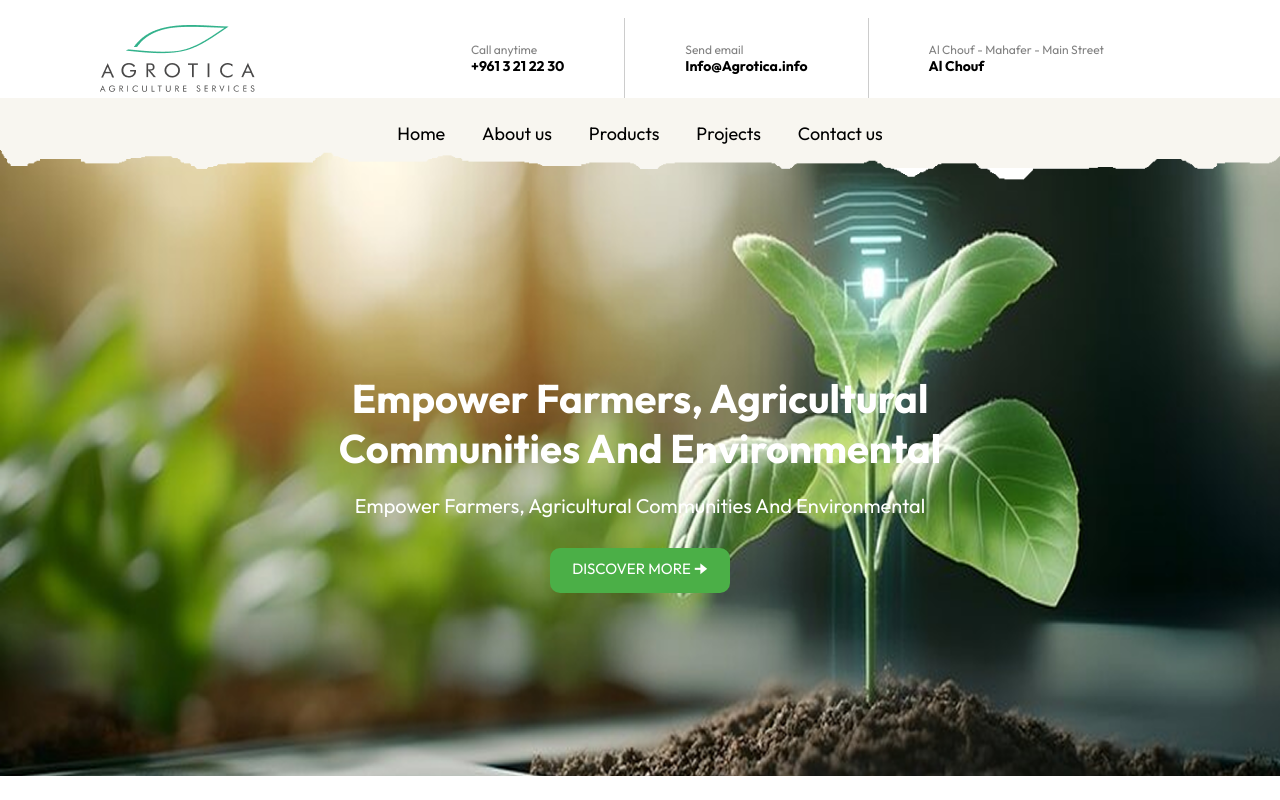
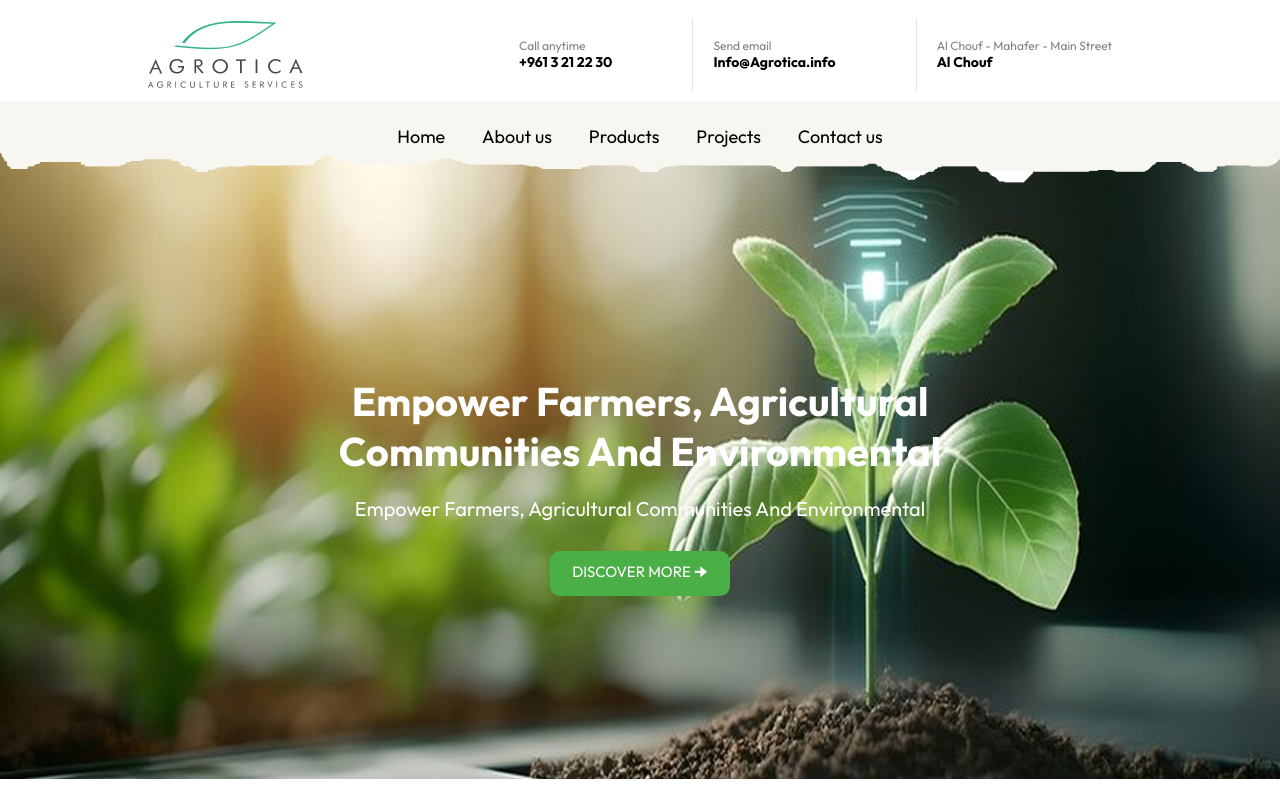
Before and after one commit to Chris-A-75/agrotica-home-page, a JavaScript app: page / in a window 1280 px wide. Shown: the top 800 px of the page. Built offline with nearby package versions, Linux system fonts and the light colour scheme; the HTML template or start-up script is replaced by a standard one; a web font is replaced by a local one.

Commit message:
Made top bar 1 and 2 more repsonsive

```diff
--- a/src/App.css
+++ b/src/App.css
@@ -3,11 +3,11 @@ body {
 }
 .top-bar-1 {
   background-color: white;
-  /*height: 75px;*/
   display: flex;
   align-items: center;
-  padding: 18px 100px 0 100px;
+  padding: 18px 50px 10px 50px;
   flex-wrap: wrap;
+  justify-content: space-around;
 }
 .top-bar-2 {
   background-color: #f8f6f0;
@@ -48,7 +48,7 @@ body {
   display: flex;
   padding: 100px 46px;
   justify-content: space-between;
-  flex-wrap: wrap;
+  /*flex-wrap: wrap;*/
 }
 .section-3 {
   background-color: #EAF1E0;
--- a/src/App.js
+++ b/src/App.js
@@ -17,44 +17,26 @@ function App() {
         <div
           title="top-bar-1-text"
           style={{
-            marginLeft: "20%",
             display: "flex",
             alignItems: "center",
             justifyContent: "space-between",
             flexWrap:"wrap"
           }}
         >
-          <div style={{ fontSize: 12, color: "grey" }}>
+          <div style={{ fontSize: 12, color: "grey",borderRight:"1px solid #E4E2D7", padding: 20, paddingRight:80}}>
             Call anytime <br></br>
             <span style={{ fontWeight: "bold", color: "black", fontSize: 14 }}>
               +961 3 21 22 30
             </span>
           </div>
-          <div
-            style={{
-              width: 1,
-              height: 80,
-              backgroundColor: "#ccc",
-              marginLeft: 60,
-              marginRight: 60,
-            }}
-          ></div>
-          <div style={{ fontSize: 12, color: "grey" }}>
+          <div style={{ fontSize: 12, color: "grey",borderRight:"1px solid #E4E2D7", padding: 20,paddingRight:80}}>
             Send email <br></br>
             <span style={{ fontWeight: "bold", color: "black", fontSize: 14 }}>
               Info@Agrotica.info
             </span>
           </div>
-          <div
-            style={{
-              width: 1,
-              height: 80,
-              backgroundColor: "#ccc",
-              marginLeft: 60,
-              marginRight: 60,
-            }}
-          ></div>
-          <div style={{ fontSize: 12, color: "grey" }}>
+
+          <div style={{ fontSize: 12, color: "grey", padding: 20}}>
             Al Chouf - Mahafer - Main Street <br></br>
             <span style={{ fontWeight: "bold", color: "black", fontSize: 14 }}>
               Al Chouf
```
